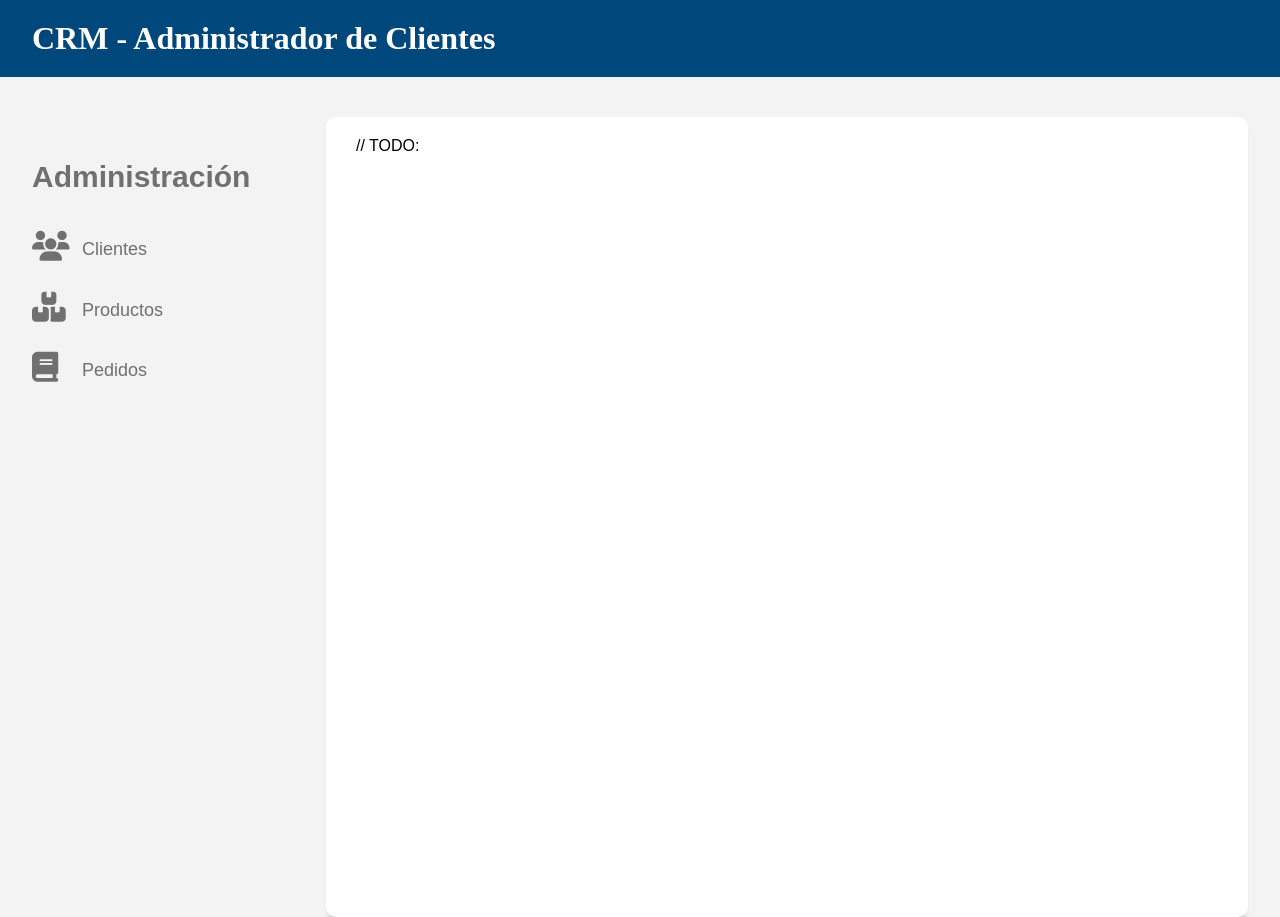
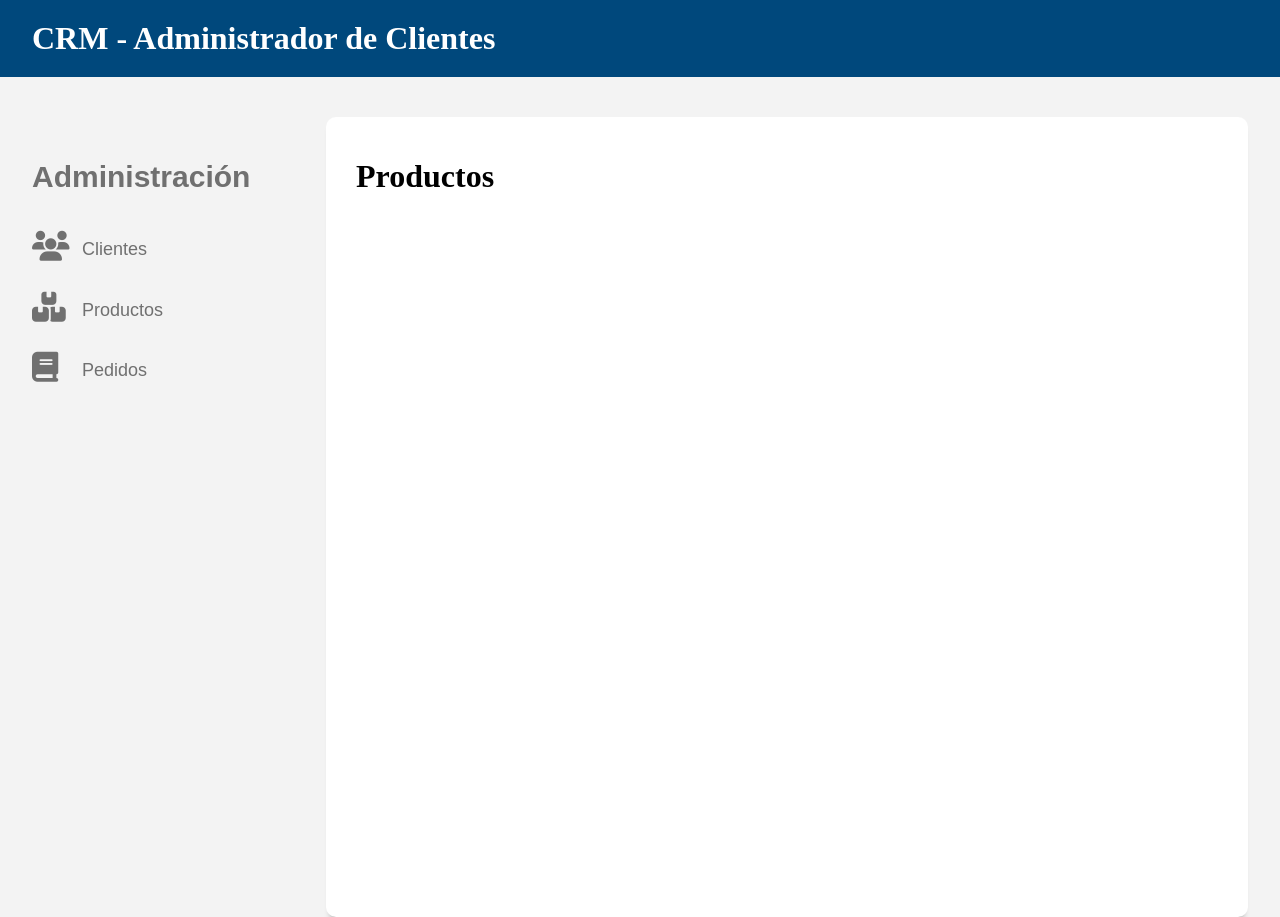
Before and after one commit to miguelortiz-code/admin-api, a React (Vite) app: page /products in a window 1280 px wide. Built offline with nearby package versions, Linux system fonts and the light colour scheme.

Commit message:
feat: install react-router-dom and configure internal navigation.

```diff
--- a/package.json
+++ b/package.json
@@ -10,8 +10,9 @@
     "preview": "vite preview"
   },
   "dependencies": {
-    "react": "^19.2.5",
-    "react-dom": "^19.2.5"
+    "react": "^19.2.6",
+    "react-dom": "^19.2.6",
+    "react-router-dom": "^7.14.2"
   },
   "devDependencies": {
     "@eslint/js": "^10.0.1",
--- a/src/App.jsx
+++ b/src/App.jsx
@@ -1,20 +1,21 @@
 import { Header } from "./components/layout/Header";
 import { Sidebar } from "./components/layout/Sidebar";
+import { AppRoutes } from "./routes/AppRoutes";
+
 function App() {
-
-
   return (
     <>
       <Header />
-      <div class="grid contenedor contenido-principal">
+
+      <div className="grid contenedor contenido-principal">
         <Sidebar />
 
-        <main class="caja-contenido col-9">
-           // TODO:
+        <main className="caja-contenido col-9">
+          <AppRoutes />
         </main>
       </div>
     </>
-  )
+  );
 }
 
-export default App
+export default App;
--- a/src/components/layout/Sidebar.jsx
+++ b/src/components/layout/Sidebar.jsx
@@ -1,10 +1,12 @@
+import { Link } from "react-router-dom";
+
 export const Sidebar  =  () => (
     <aside className="sidebar col-3">
         <h2>Administración</h2>
         <nav className="navegacion">
-            <a href="index.html" className="clientes">Clientes</a>
-            <a href="productos.html" className="productos">Productos</a>
-            <a href="pedidos.html" className="pedidos">Pedidos</a>
+            <Link to={"/"} className="clientes">Clientes</Link>
+            <Link to={"/products"} className="productos">Productos</Link>
+            <Link to={"/orders"} className="pedidos">Pedidos</Link>
         </nav>
     </aside>
 
--- a/src/main.jsx
+++ b/src/main.jsx
@@ -1,9 +1,12 @@
 import { StrictMode } from 'react'
 import { createRoot } from 'react-dom/client'
+import { BrowserRouter } from 'react-router-dom'
 import App from './App.jsx'
 
 createRoot(document.getElementById('root')).render(
   <StrictMode>
-    <App />
+    <BrowserRouter>
+      <App />
+    </BrowserRouter>
   </StrictMode>,
 )
--- /dev/null
+++ b/src/pages/customers/Customer.jsx
@@ -0,0 +1,5 @@
+export const Customers = () =>{
+    return(
+        <h1>Clientes</h1>
+    )
+};
--- /dev/null
+++ b/src/pages/orders/Orders.jsx
@@ -0,0 +1,5 @@
+export const Orders = () =>{
+    return(
+        <h1>Pedidos</h1>
+    )
+};
--- /dev/null
+++ b/src/pages/products/Products.jsx
@@ -0,0 +1,5 @@
+export const Products = () =>{
+    return(
+        <h1>Productos</h1>
+    )
+};
--- /dev/null
+++ b/src/routes/AppRoutes.jsx
@@ -0,0 +1,14 @@
+import { Routes, Route } from "react-router-dom";
+import { Customers } from "../pages/customers/Customer";
+import {Products} from '../pages/products/Products'
+import {Orders} from '../pages/orders/Orders'
+
+export const AppRoutes = () =>{
+    return(
+        <Routes>
+            <Route path="/" element= {<Customers />} />
+            <Route path="/products" element= {< Products /> } />
+            <Route path="/orders" element= {< Orders /> } />
+        </Routes>
+    )
+}
```
Also changed, not shown: 1 other file (tests, documents, lock files or other folders).
